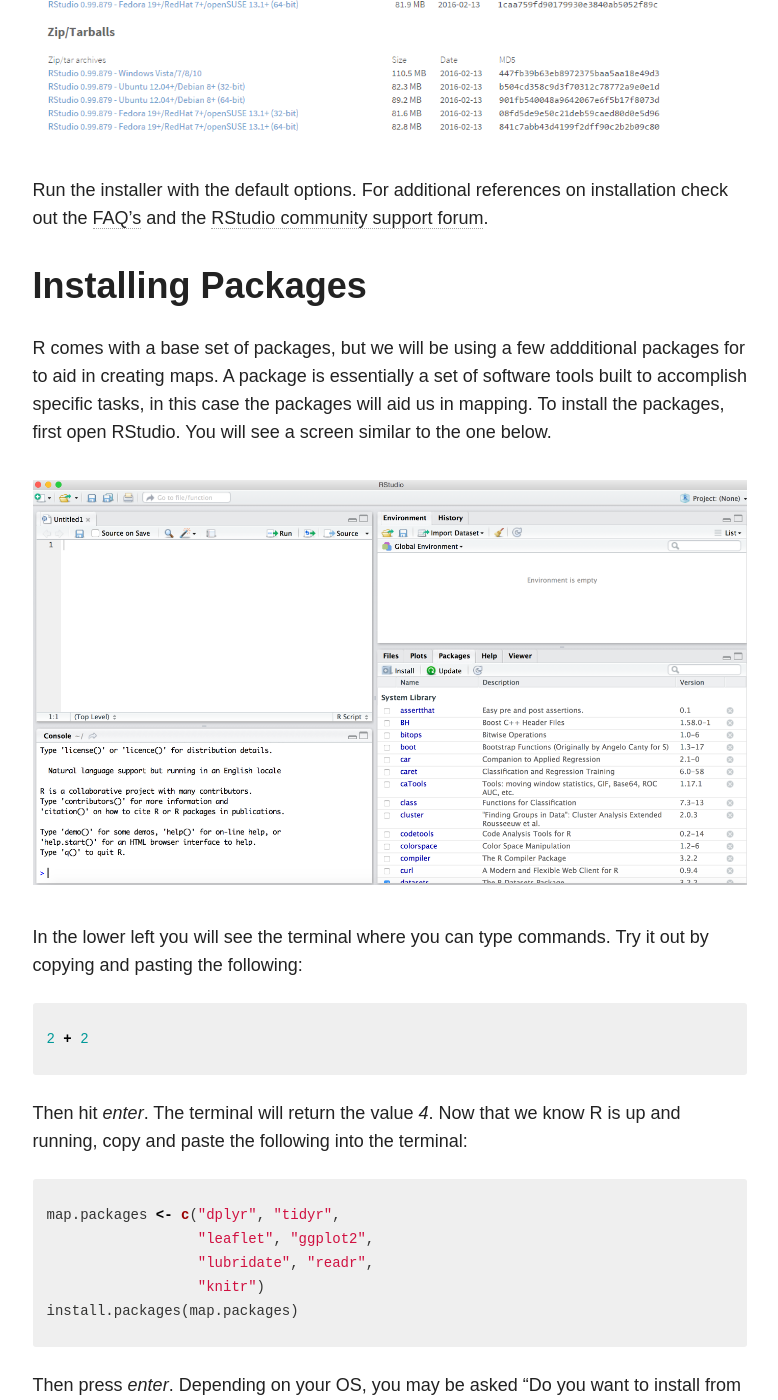
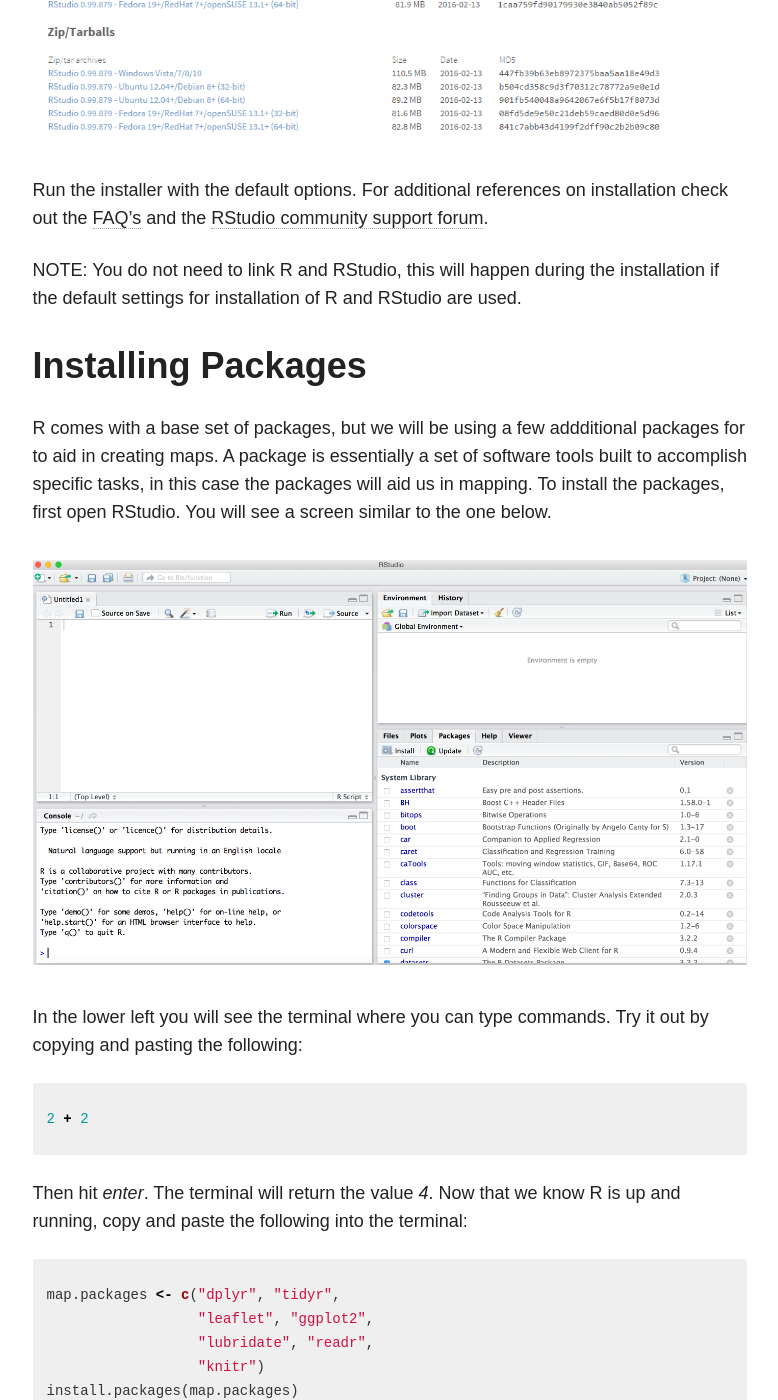
Before and after one commit to ctufts/ctufts.github.io, a Jekyll site: the page built from _posts/blog/2016-02-17-InstallingR.md, in a window 1280 px wide and 1400 px high, scrolled down 3463 px. Shown: the whole window, without its empty margins (347-1125 px from the left). Built offline with Jekyll 4.4.1, drawn with Linux system fonts in a browser that asks for light colours; nearby versions of some CDN libraries; some of the changed text lies outside the part shown.

Commit message:
updated installing R post
quit() and note on R/RStudio linking automatically

```diff
--- a/_posts/blog/2016-02-17-InstallingR.md
+++ b/_posts/blog/2016-02-17-InstallingR.md
@@ -73,6 +73,8 @@
 
 Run the installer with the default options.  For additional references on installation check out the [FAQ's](https://www.rstudio.com/resources/faqs/) and the [RStudio community support forum](https://support.rstudio.com/hc/en-us/community/topics).
 
+NOTE: You do not need to link R and RStudio, this will happen during the installation if the default settings for installation of R and RStudio are used.
+
 # Installing Packages
 R comes with a base set of packages, but we will be using a few addditional packages for to aid in creating maps. A package is essentially a set of software tools built to accomplish specific tasks, in this case the packages will aid us in mapping. To install the packages, first open RStudio.  You will see a screen similar to the one below.
 
@@ -99,6 +101,8 @@
 Then press <i>enter</i>. Depending on your OS, you may be asked "Do you want to install from sources the packages which need compilation?
 y/n:". Just respond with 'y' then press <i>enter</i>.
 
+Once you are finished with installing the packages, you can quit R/RStudio by either typing <i>quit()</i> in the terminal or by closing the RStudio window.
+
 Now that R, RStudio, and the required packages are installed you are ready to go for the meetup.  Look forward to seeing you there.
 
 [jekyll-gh]: https://github.com/jekyll/jekyll
```
